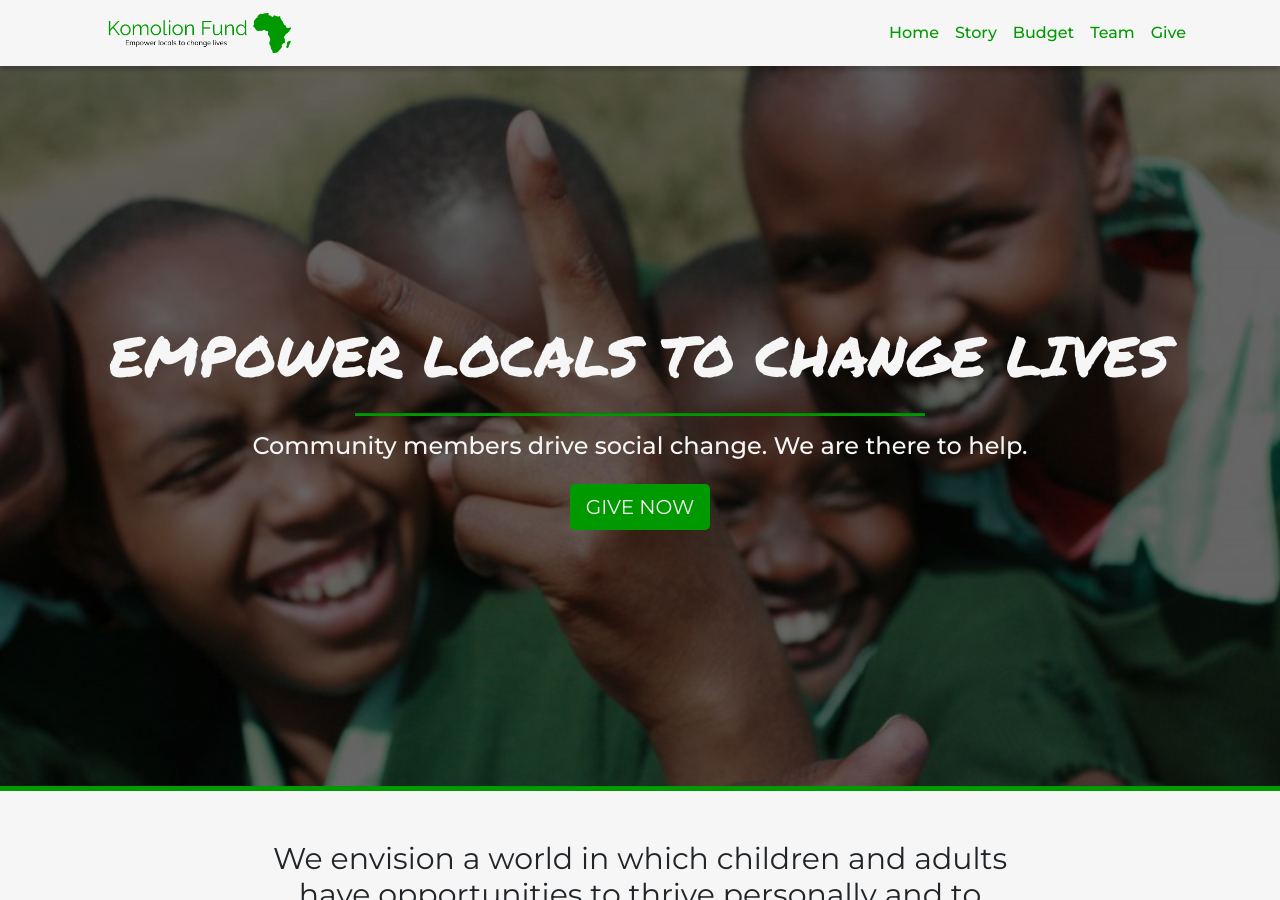
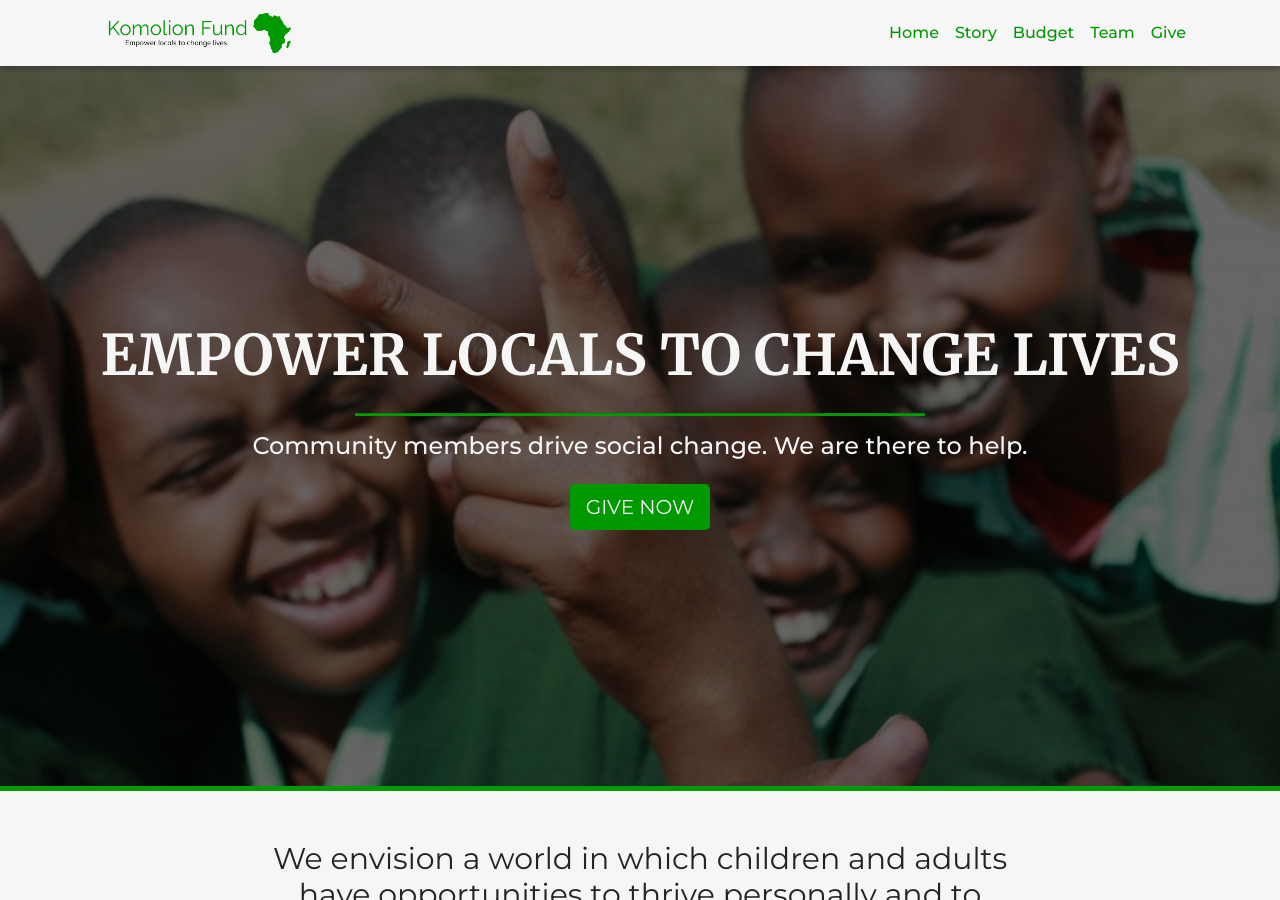
Before and after one commit to komolion/komolionfund.org, a Jekyll site: the page built from index.html, in a window 1280 px wide and 900 px high. Built offline with Jekyll 4.4.1, drawn with Linux system fonts in a browser that asks for light colours; nearby versions of some CDN libraries; library files that are not in the unit come from our copies.

Commit message:
Changing font

```diff
--- a/_sass/fonts.scss
+++ b/_sass/fonts.scss
@@ -1 +1 @@
-@import url('https://fonts.googleapis.com/css?family=Montserrat:400,500|Permanent+Marker');
+@import url('https://fonts.googleapis.com/css?family=Montserrat:400,500|Merriweather:400,700');
--- a/_sass/home.scss
+++ b/_sass/home.scss
@@ -12,7 +12,8 @@
   }
 
   #jumbotron-text {
-    font-family: $font-family-handwriting;
+    font-family: $font-family-serif;
+    font-weight: 700;
   }
 
   #jumbotron-rule {
--- a/_sass/project.scss
+++ b/_sass/project.scss
@@ -17,7 +17,8 @@
   padding-right: 20px;
   margin-right: auto;
   margin-left: auto;
-  font-family: $font-family-handwriting;
+  font-family: $font-family-serif;
+  font-weight: 700;
 }
 
 .project-description-row {
--- a/_sass/variables.scss
+++ b/_sass/variables.scss
@@ -15,7 +15,7 @@ $theme-colors: (
 
 // Fonts
 $font-family-base: Montserrat, Helvetica, Arial, sans-serif;
-$font-family-handwriting: 'Permanent Marker', cursive;
+$font-family-serif: Merriweather, Georgia, serif;
 
 // Other
 $nav-shadow: 0 4px 4px rgba(0, 0, 0, 0.2);
```
